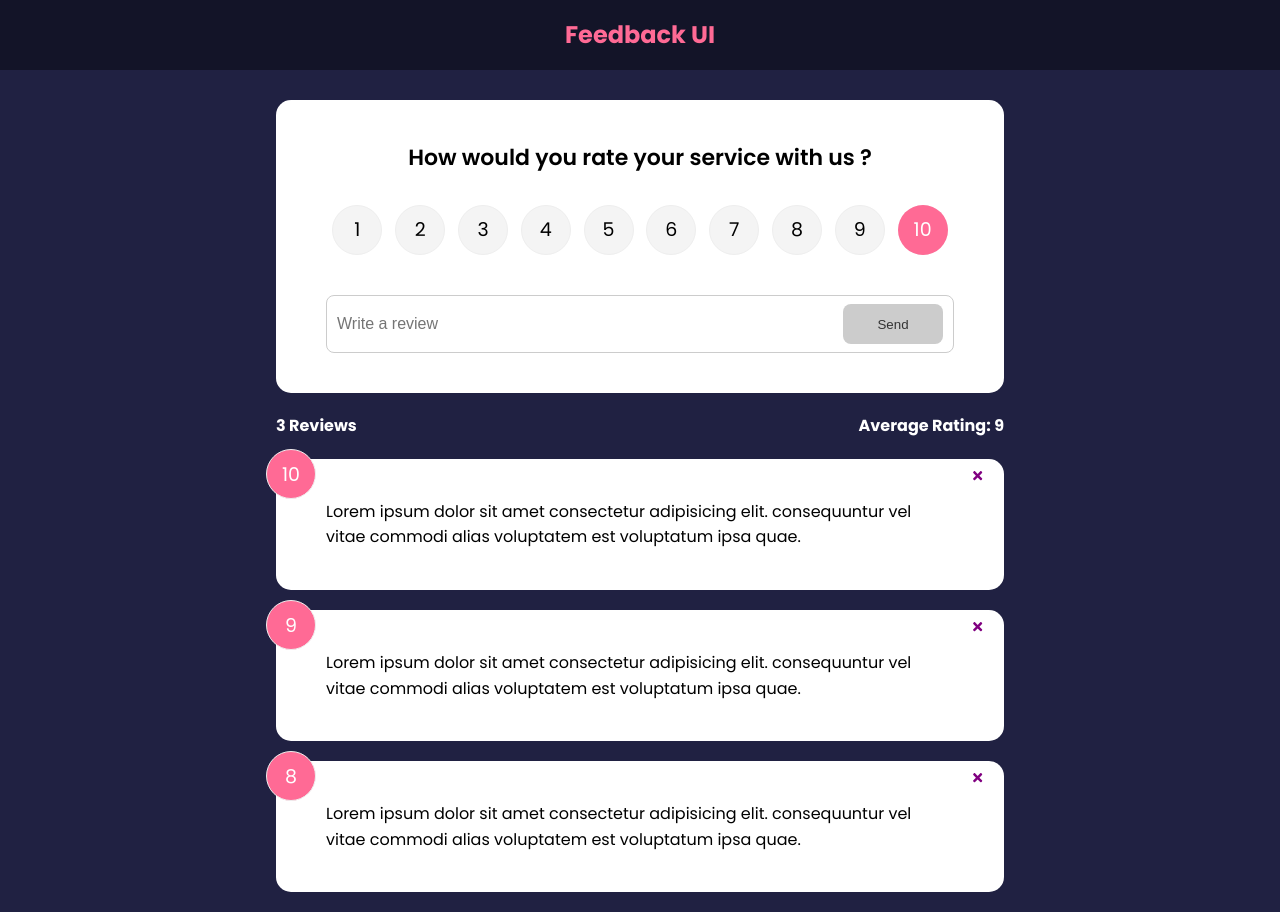
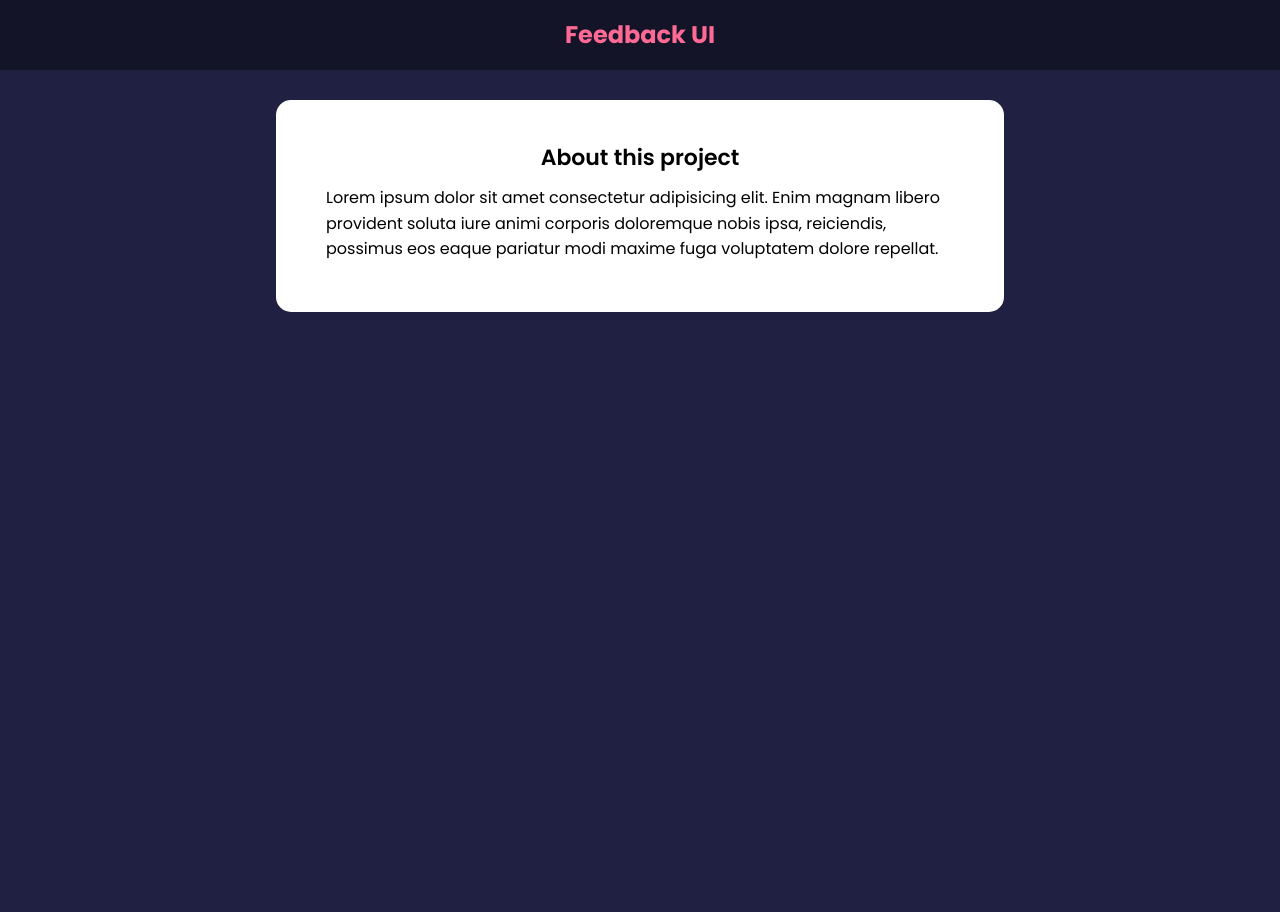
Before and after one commit to Sahim-Nazif/Feedback-App-React18, a React (Create React App) app: page /about in a window 1280 px wide. After the commit the page ends 800 px from the top, so only its background shows below. Built offline with nearby package versions, Linux system fonts and the light colour scheme.

Commit message:
created routes with v6 reactrouter dom

```diff
--- a/package.json
+++ b/package.json
@@ -10,6 +10,7 @@
     "react": "^18.1.0",
     "react-dom": "^18.1.0",
     "react-icons": "^4.4.0",
+    "react-router-dom": "^6.3.0",
     "react-scripts": "5.0.1",
     "uuid": "^8.3.2",
     "web-vitals": "^2.1.4"
--- a/src/App.js
+++ b/src/App.js
@@ -6,7 +6,8 @@ import FeedbackItem from './components/FeedbackItem'
 import FeedbackStats from './components/FeedbackStats'
 import FeedbackForm from './components/FeedbackForm'
 import {v4 as uuidv4} from 'uuid'
-
+import {BrowserRouter as Router, Route, Routes} from 'react-router-dom'
+import AboutPage from './pages/AboutPage'
 
 const App=()=>{
 
@@ -26,15 +27,25 @@ const App=()=>{
         }
     }
     return (
-        <>
+        <Router>
         <Header/>
         <div className='container'>
-        <FeedbackForm handleAdd={addFeedback}/>
+            <Routes>
+        <Route exact path='/' element={
+            <>
+             <FeedbackForm handleAdd={addFeedback}/>
         <FeedbackStats feedback={feedback}/>
         <FeedbackList feedback={feedback} handleDelete={deleteFeedback}/>
+            </>
+        }>
+
+        </Route>
+
+        <Route path='/about' element={<AboutPage/>}/>
+        </Routes>
         </div>
 
-        </>
+        </Router>
     )
 }
 
--- a/src/components/FeedbackList.jsx
+++ b/src/components/FeedbackList.jsx
@@ -1,7 +1,7 @@
 import React from 'react'
 import FeedbackItem from './FeedbackItem'
 import PropTypes from 'prop-types'
-import {motion, AnimatedPresence} from 'framer-motion'
+import {motion, AnimatePresence} from 'framer-motion'
 
 const FeedbackList = ({feedback, handleDelete}) => {
 
@@ -10,13 +10,20 @@ const FeedbackList = ({feedback, handleDelete}) => {
     }
 
     return (
-      <div className='feedback-list' >{feedback.map((item)=>(
-
+      <div className='feedback-list' >
+        <AnimatePresence>
+        {feedback.map((item)=>(
+            <motion.div key={item.id}
+             initial={{opacity:0}}
+             animate={{opacity:1}}
+             exit={{opacity:0}}
+             >
           <FeedbackItem key={item.id} item={item}
             handleDelete={ handleDelete}/>
+            </motion.div>
 
       ))}
-
+  </AnimatePresence>
   </div>
     )
 
--- /dev/null
+++ b/src/pages/AboutPage.jsx
@@ -0,0 +1,21 @@
+import React from 'react'
+import Card from '../components/shared/Card'
+
+
+const AboutPage = () => {
+
+  return (
+      <Card>
+            <div className='about'>
+                <h2>About this project</h2>
+                <p>Lorem ipsum dolor sit amet consectetur adipisicing elit. Enim magnam libero provident soluta iure animi corporis doloremque nobis ipsa, reiciendis, possimus eos eaque pariatur modi maxime fuga voluptatem dolore repellat.</p>
+                <p>
+
+                </p>
+            </div>
+      </Card>
+
+  )
+}
+
+export default AboutPage
```
Also changed, not shown: 1 other file (tests, documents, lock files or other folders).
